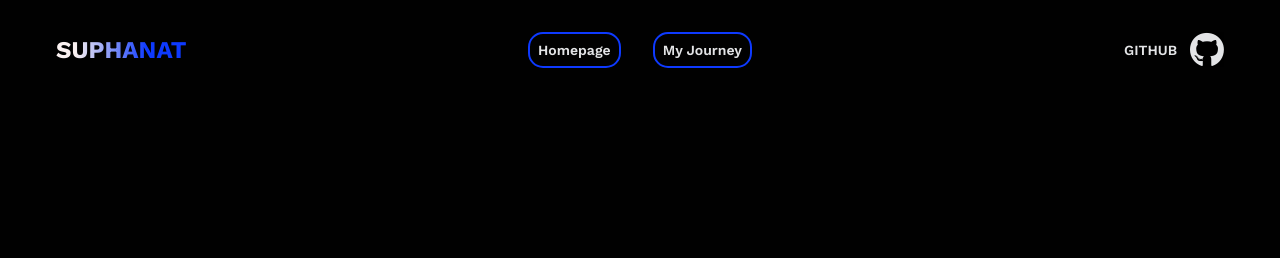
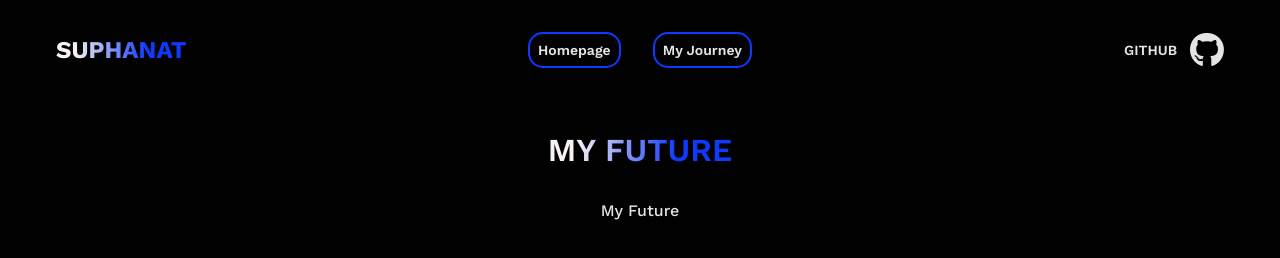
Before and after one commit to suphanatchanlek30/6709616897_MyCSTUStory, a plain HTML site: page myfuture.html in a window 1280 px wide. Drawn offline with nearby package versions, Linux system fonts and the light colour scheme.

Commit message:
add Header section about My Future and style other

```diff
--- a/myfuture.html
+++ b/myfuture.html
@@ -34,5 +34,14 @@
     </nav>
     <!-- Navbar End -->
 
+    <!-- Header Start -->
+    <div class="myfuture">
+        <div class="text_myfuture">
+            <span>My Future</span>
+            <p>
+                My Future
+            </p>
+        </div>
+    </div>
 </body>
 </html>
--- a/mystyle.css
+++ b/mystyle.css
@@ -699,3 +699,29 @@ input[type="radio"]:checked+label {
 /* myjourney Success */
 
 /* myjourney.html End */
+
+/* myfuture.html Start */
+
+.myfuture span {
+    font-size: 2rem;
+    font-weight: 600;
+    background: var(--gradient-text);
+    background-clip: text;
+    -webkit-text-fill-color: transparent;
+    text-transform: uppercase;
+}
+
+.text_myfuture {
+    margin-top: 2rem;
+    text-align: center;
+}
+
+.text_myfuture p {
+    margin-top: 2rem;
+    color: #E3E4E6;
+    font-weight: 500;
+    font-size: 1rem;
+}
+
+
+/* myfuture.html End */
```
